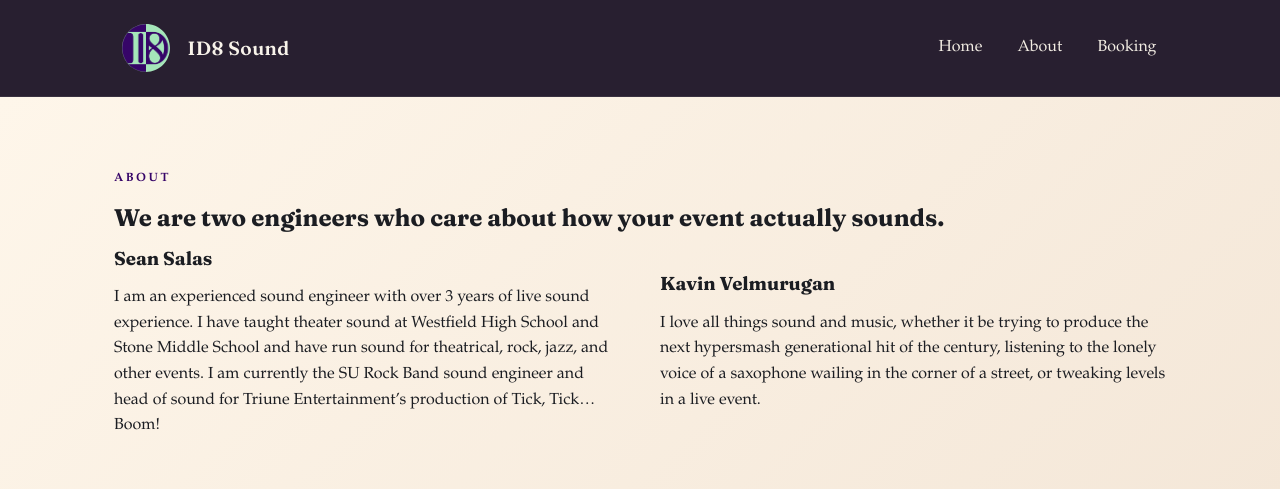
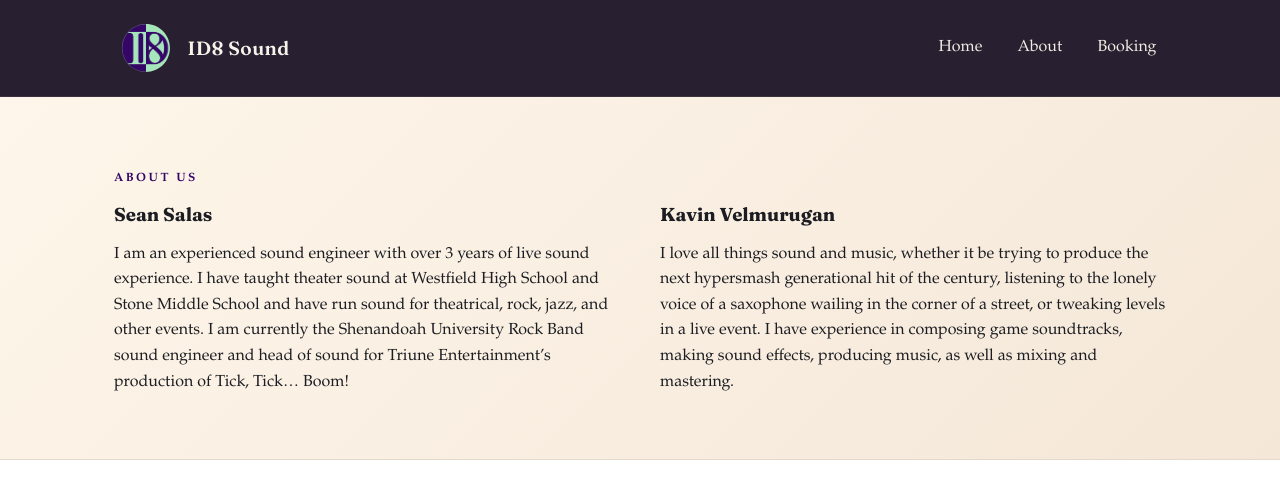
Before and after one commit to Kavelin/id8sound, a SvelteKit app: page /about in a window 1280 px wide. Shown: the top 489 px of the page. Built offline with nearby package versions, Linux system fonts and the light colour scheme.

Commit message:
Update about page

```diff
--- a/src/routes/about/+page.svelte
+++ b/src/routes/about/+page.svelte
@@ -12,8 +12,7 @@
 
 <section class="page-hero">
   <div class="content">
-    <p class="eyebrow">About</p>
-    <h1>We are two engineers who care about how your event actually sounds.</h1>
+    <p class="eyebrow">About Us</p>
 
     <div class="split">
       <div>
@@ -22,7 +21,7 @@
           I am an experienced sound engineer with over 3 years of live sound
           experience. I have taught theater sound at Westfield High School and
           Stone Middle School and have run sound for theatrical, rock, jazz, and
-          other events. I am currently the SU Rock Band sound engineer and head
+          other events. I am currently the Shenandoah University Rock Band sound engineer and head
           of sound for Triune Entertainment’s production of Tick, Tick… Boom!
         </p>
       </div>
@@ -33,7 +32,8 @@
           I love all things sound and music, whether it be trying to produce the
           next hypersmash generational hit of the century, listening to the
           lonely voice of a saxophone wailing in the corner of a street, or
-          tweaking levels in a live event.
+          tweaking levels in a live event. I have experience in composing game
+          soundtracks, making sound effects, producing music, as well as mixing and mastering.
         </p>
       </div>
     </div>
```
